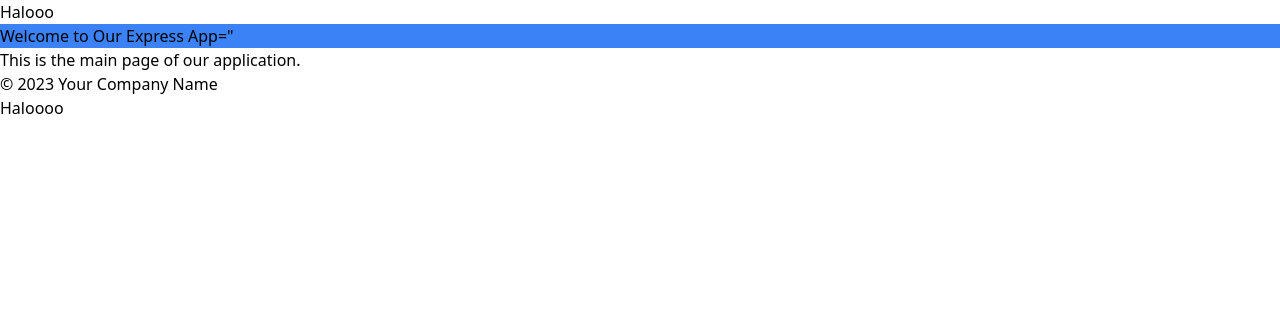
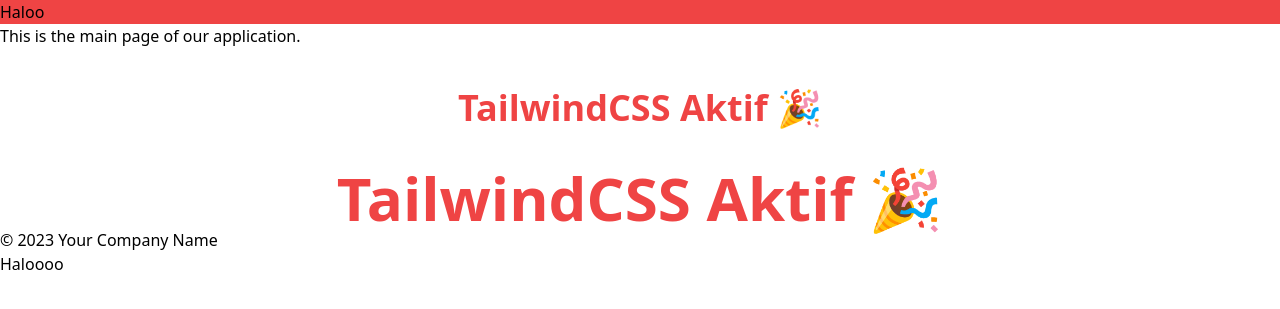
Before and after one commit to PROWEB-BISNIS-DIGITAL/ONI-RING, a Node server app: page / in a window 1280 px wide. Shown: the top 309 px of the page. Run offline with Node 20, Linux system fonts and the light colour scheme.

Commit message:
Revisi Tailwindcss

```diff
--- a/package.json
+++ b/package.json
@@ -5,7 +5,9 @@
   "main": "src/app.js",
   "scripts": {
     "start": "node src/app.js",
-    "dev": "nodemon src/app.js"
+    "dev": "nodemon src/app.js",
+    "build:css": "npx tailwindcss -i ./src/input.css -o ./public/output.css --minify",
+    "watch:css": "npx tailwindcss -i ./src/input.css -o ./public/output.css --watch"
   },
   "dependencies": {
     "ejs": "^3.1.10",
--- a/public/output.css
+++ b/public/output.css
@@ -562,6 +562,10 @@ video {
   position: sticky;
 }
 
+.mt-10 {
+  margin-top: 2.5rem;
+}
+
 .flex {
   display: flex;
 }
@@ -590,9 +594,37 @@ video {
   border-width: 1px;
 }
 
-.bg-blue-500 {
+.bg-red-500 {
   --tw-bg-opacity: 1;
-  background-color: rgb(59 130 246 / var(--tw-bg-opacity, 1));
+  background-color: rgb(239 68 68 / var(--tw-bg-opacity, 1));
+}
+
+.text-center {
+  text-align: center;
+}
+
+.text-4xl {
+  font-size: 2.25rem;
+  line-height: 2.5rem;
+}
+
+.text-2xl {
+  font-size: 1.5rem;
+  line-height: 2rem;
+}
+
+.text-6xl {
+  font-size: 3.75rem;
+  line-height: 1;
+}
+
+.font-bold {
+  font-weight: 700;
+}
+
+.text-red-500 {
+  --tw-text-opacity: 1;
+  color: rgb(239 68 68 / var(--tw-text-opacity, 1));
 }
 
 .outline {
--- a/src/views/home.ejs
+++ b/src/views/home.ejs
@@ -6,6 +6,8 @@
     <title>Onisu - Website makanan enak nagih</title>
     <link href="https://fonts.googleapis.com/css2?family=Poppins:wght@300;400;600;700&display=swap" rel="stylesheet">
     <link rel="stylesheet" href="https://cdnjs.cloudflare.com/ajax/libs/font-awesome/6.4.0/css/all.min.css">
+    <!-- Tailwind built CSS -->
+    <link rel="stylesheet" href="/output.css">
 
     <style>
         * {
--- a/src/views/index.ejs
+++ b/src/views/index.ejs
@@ -1,18 +1,19 @@
 <!DOCTYPE html>
 <html lang="en">
 <head>
-    <meta charsetUTF-8">
+    <meta charset="UTF-8">
     <meta name="viewport" content="width=device-width, initial-scale=1.0">
     <title>Welcome to Our Express App</title>
-    <link href="./output.css" rel="stylesheet">
+    <link href="/output.css" rel="stylesheet">
 </head>
 <body>
     <header>
-        <h2>Halooo</h2>
-        <h1 class="bg-blue-500">Welcome to Our Express App="</h1>
+        <h1 class="bg-red-500 h-100 ">Haloo</h1>
     </header>
     <main>
         <p>This is the main page of our application.</p>
+        <h1 class="text-4xl font-bold text-red-500 text-center mt-10">TailwindCSS Aktif 🎉</h1>
+        <h1 class="text-6xl font-bold text-red-500 text-center mt-10">TailwindCSS Aktif 🎉</h1>
     </main>
     <footer>
         <p>&copy; 2023 Your Company Name</p>
```
Also changed, not shown: src/input.css (renamed from src/views/input.css).
